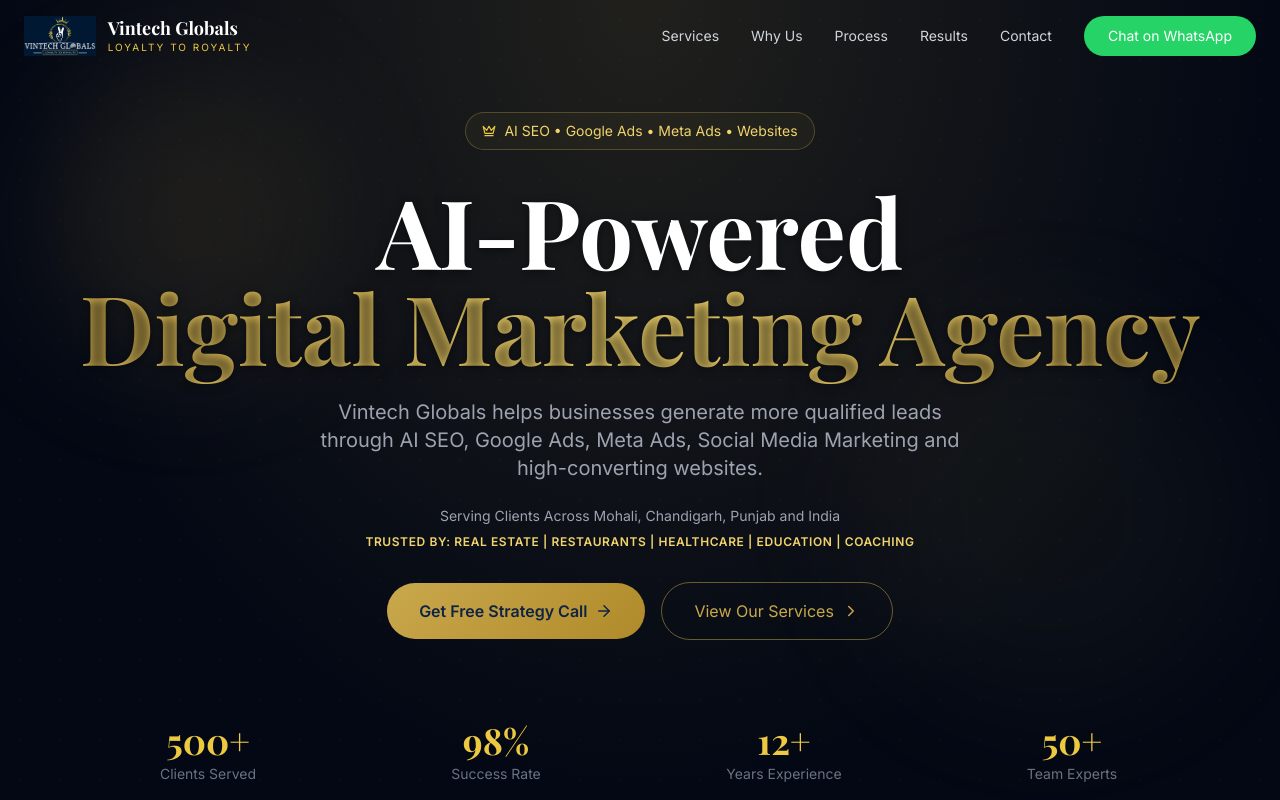
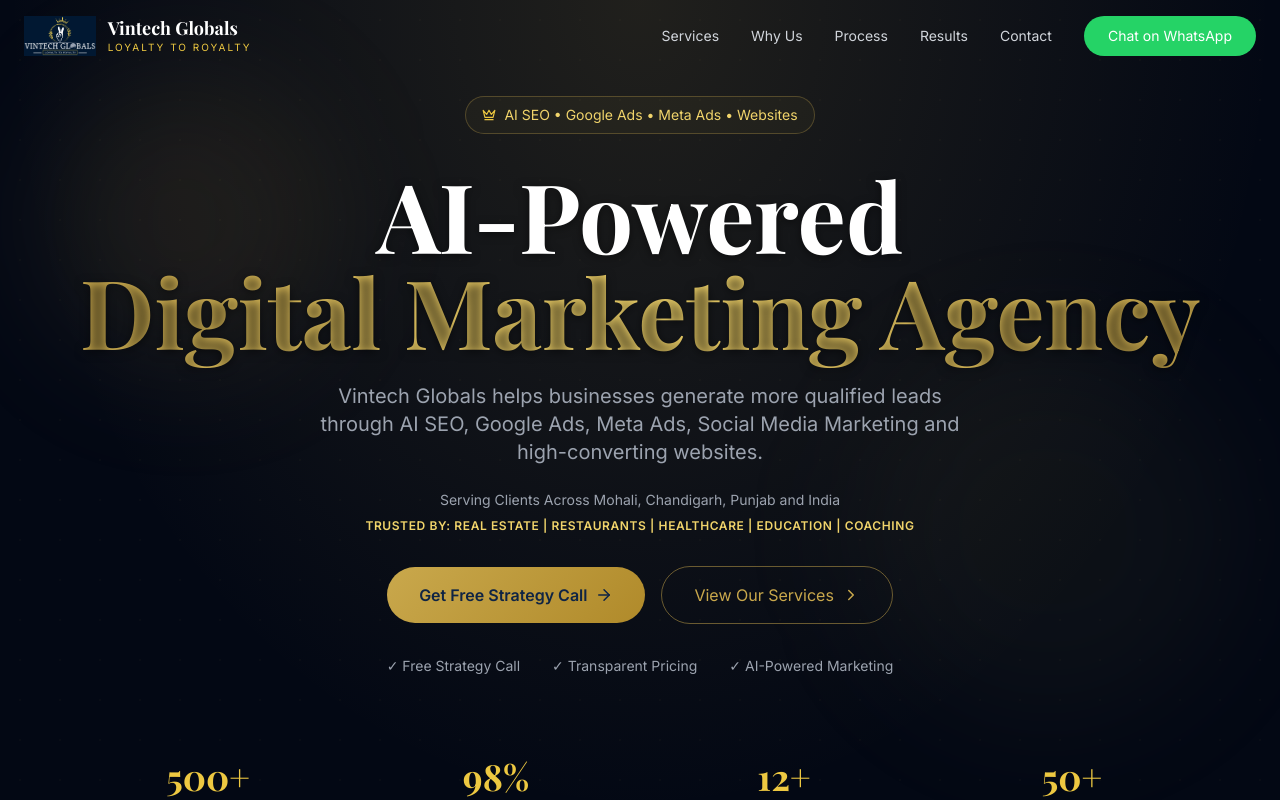
Before and after one commit to parminder17/Vintech-globals-website, a React (Vite) app: page / in a window 1280 px wide. Shown: the top 800 px of the page. Built offline with nearby package versions, Linux system fonts and the light colour scheme.

Commit message:
Update App.tsx

```diff
--- a/src/App.tsx
+++ b/src/App.tsx
@@ -184,6 +184,12 @@
             View Our Services
             <ChevronRight size={18} />
           </a>
+        </div>
+
+          <div className="mt-8 flex flex-col sm:flex-row items-center justify-center gap-4 sm:gap-8 text-sm text-gray-400 animate-slide-up delay-250">
+          <div>✓ Free Strategy Call</div>
+          <div>✓ Transparent Pricing</div>
+          <div>✓ AI-Powered Marketing</div>
         </div>
 
         <div className="mt-20 grid grid-cols-2 md:grid-cols-4 gap-8 animate-slide-up delay-300">
```
